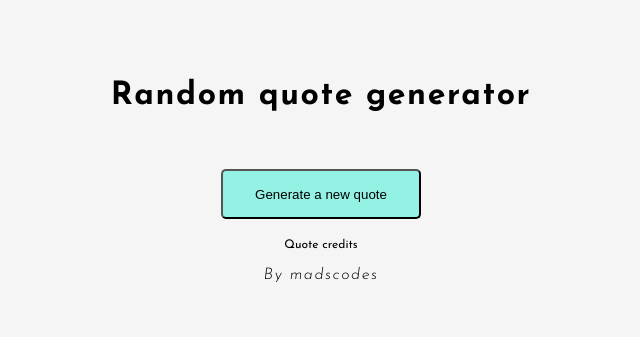
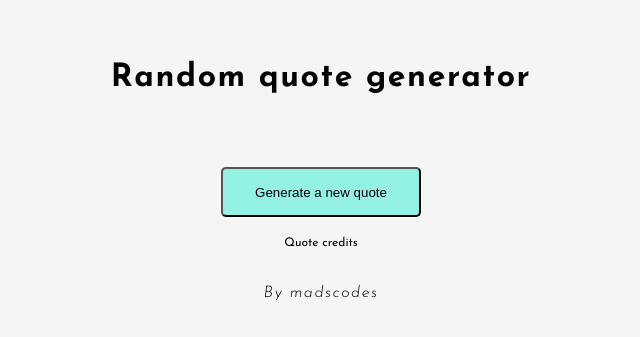
Before and after one commit to madscodess/random-quote-generator, a plain HTML site: page index.html in a window 1280 px wide. Shown: the part 179-516 px from the top of the page, without its empty margins (319-959 px from the left). Drawn offline with Linux system fonts and the light colour scheme.

Commit message:
spacing added

```diff
--- a/app.js
+++ b/app.js
@@ -19,7 +19,6 @@ let quote = document.createElement("p");
 function newQuote () {
     updatedQuote = quoteItems[Math.floor(Math.random()*quoteItems.length)];
     quote.innerHTML = updatedQuote;
-    console.log(quote);
 };
 
 button.addEventListener('click', function() {
--- a/styles.css
+++ b/styles.css
@@ -15,7 +15,7 @@ body {
 button {
     width: 200px;
     height: 50px;
-    margin: 20px;
+    margin: 0px 20px 20px 20px;
     background-color: rgb(148, 242, 228);
     color: black;
     border-radius: 5px;
@@ -40,6 +40,7 @@ p {
     margin-right: 30rem;
     font-style: italic;
     font-weight: 300;
+    padding-top: 20px;
 }
 
 a {
```
